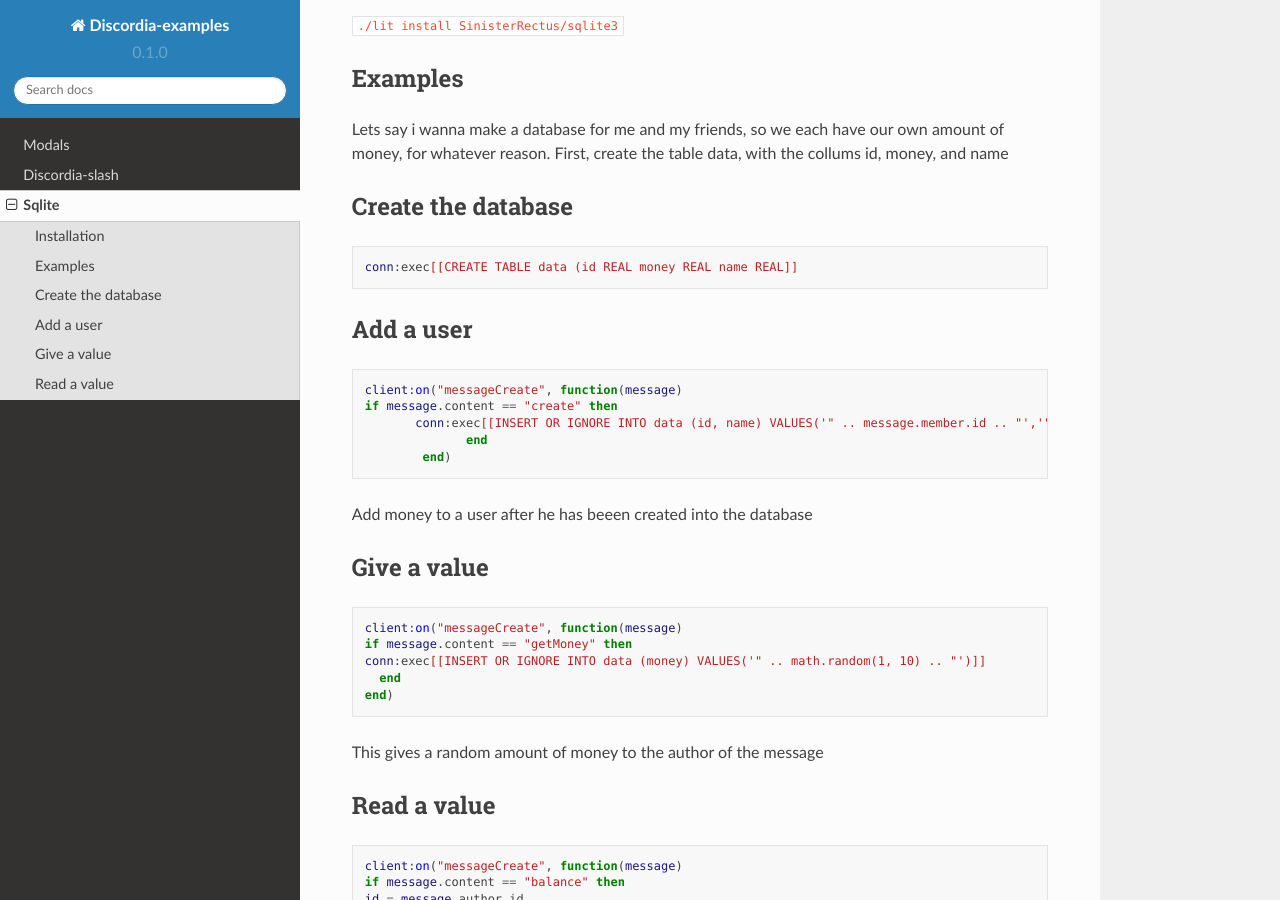
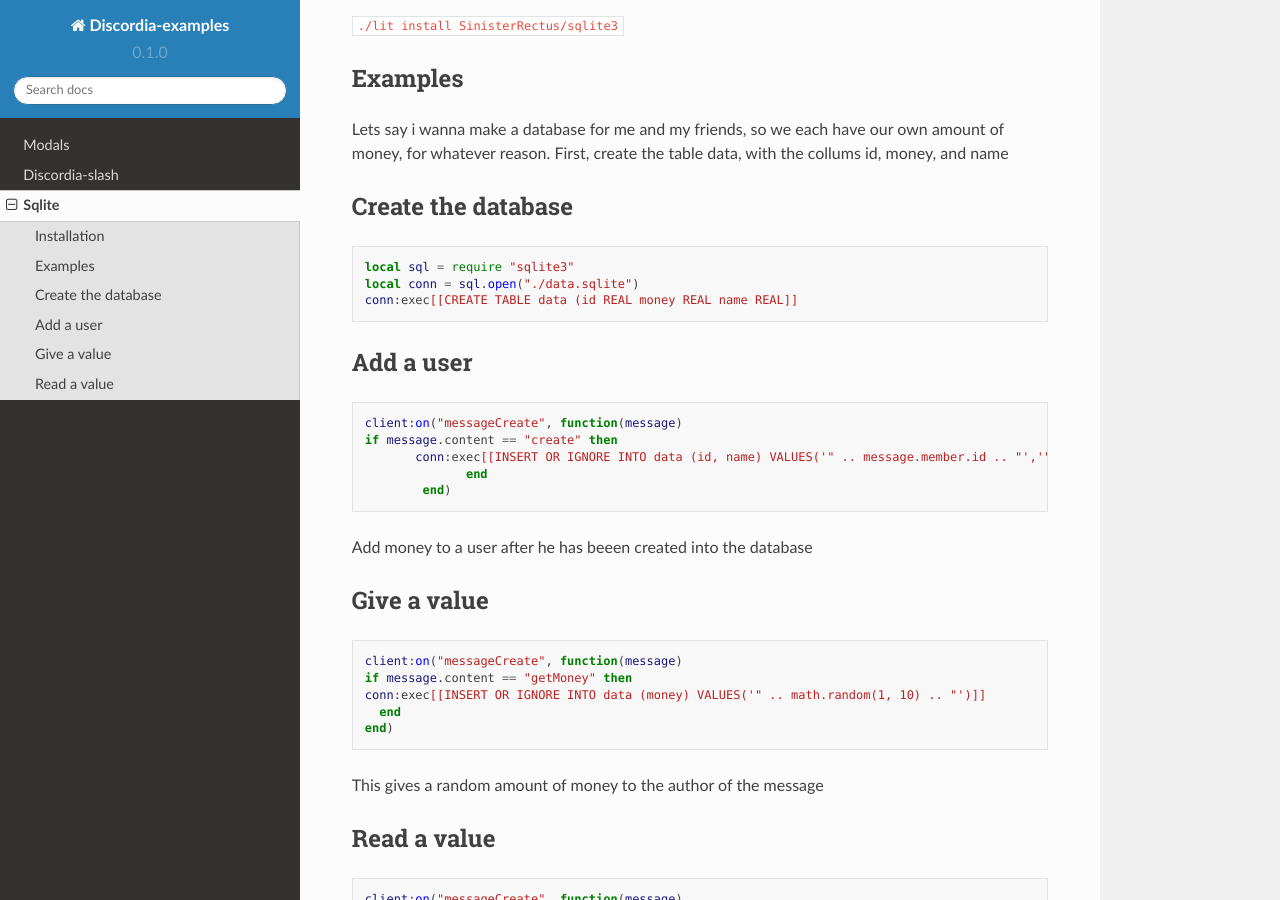
Before and after one commit to justdie386/discordia-examples, a Sphinx documentation site: the page built from docs/source/sqlite.rst, in a window 1280 px wide and 900 px high, scrolled down 323 px. Built offline with Sphinx 7.4.7 and the Read the Docs theme 2.0.0, drawn with Linux system fonts in a browser that asks for light colours.

Commit message:
Update sqlite.rst

```diff
--- a/docs/source/sqlite.rst
+++ b/docs/source/sqlite.rst
@@ -19,6 +19,8 @@
 ^^^^^^^^^^^^
 .. code-block:: lua
 
+   local sql = require "sqlite3"
+   local conn = sql.open("./data.sqlite")
    conn:exec[[CREATE TABLE data (id REAL money REAL name REAL]]
 
 
```
